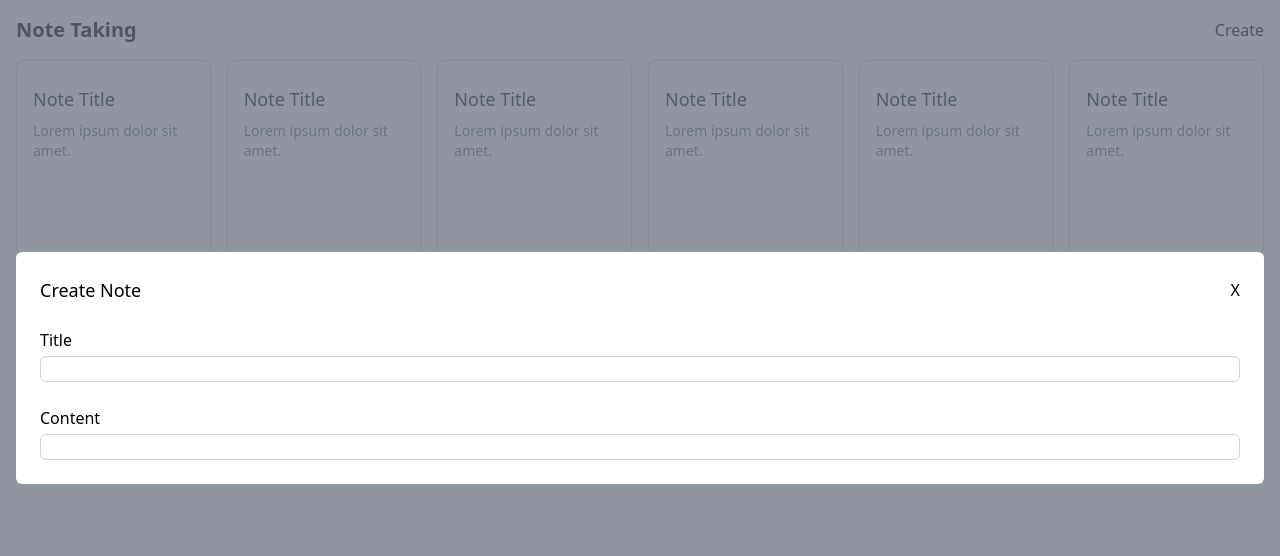
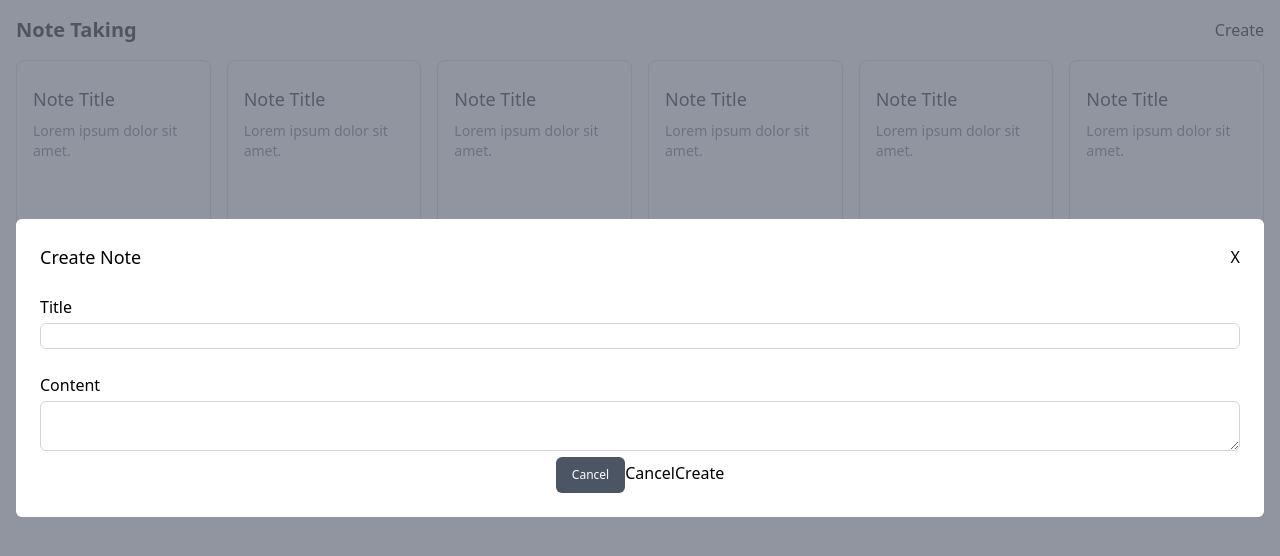
Before and after one commit to SaeromB/note-taking-app, a Next.js app: page / in a window 1280 px wide. Both pictures are taken after a click on the button "Create". Shown: the top 556 px of the page. Built offline with nearby package versions, Linux system fonts and the light colour scheme.

Commit message:
Changed Createnote style

```diff
--- a/src/components/button/index.tsx
+++ b/src/components/button/index.tsx
@@ -1,9 +1,9 @@
 import React, { FC } from 'react'
 
-const Button: FC = () => {
+const Button: FC = ({ children }) => {
   return (
     <button className="bg-gray-600 bg-opacity-100 rounded-md">
-      <div className="text-white text-xs leading-5 py-2 px-4">Save</div>
+      <div className="text-white text-xs leading-5 py-2 px-4">{children}</div>
     </button>
   )
 }
--- a/src/components/create-note/index.tsx
+++ b/src/components/create-note/index.tsx
@@ -1,4 +1,5 @@
 import React, { FC } from 'react'
+import Button from '../button'
 
 type CreateModalProps = {
   closeable?: boolean
@@ -31,7 +32,13 @@ const CreateNoteModal: FC<CreateModalProps> = ({ children, show, setShow }) => {
                 <label className="">Content</label>
               </div>
               <div className="mt-1">
-                <input className="w-full border border-gray-300 rounded-md"></input>
+                <textarea className="w-full border border-gray-300 rounded-md"></textarea>
+              </div>
+
+              <div>
+                <Button>Cancel</Button>
+                <button>Cancel</button>
+                <button>Create</button>
               </div>
             </form>
           </div>
```
